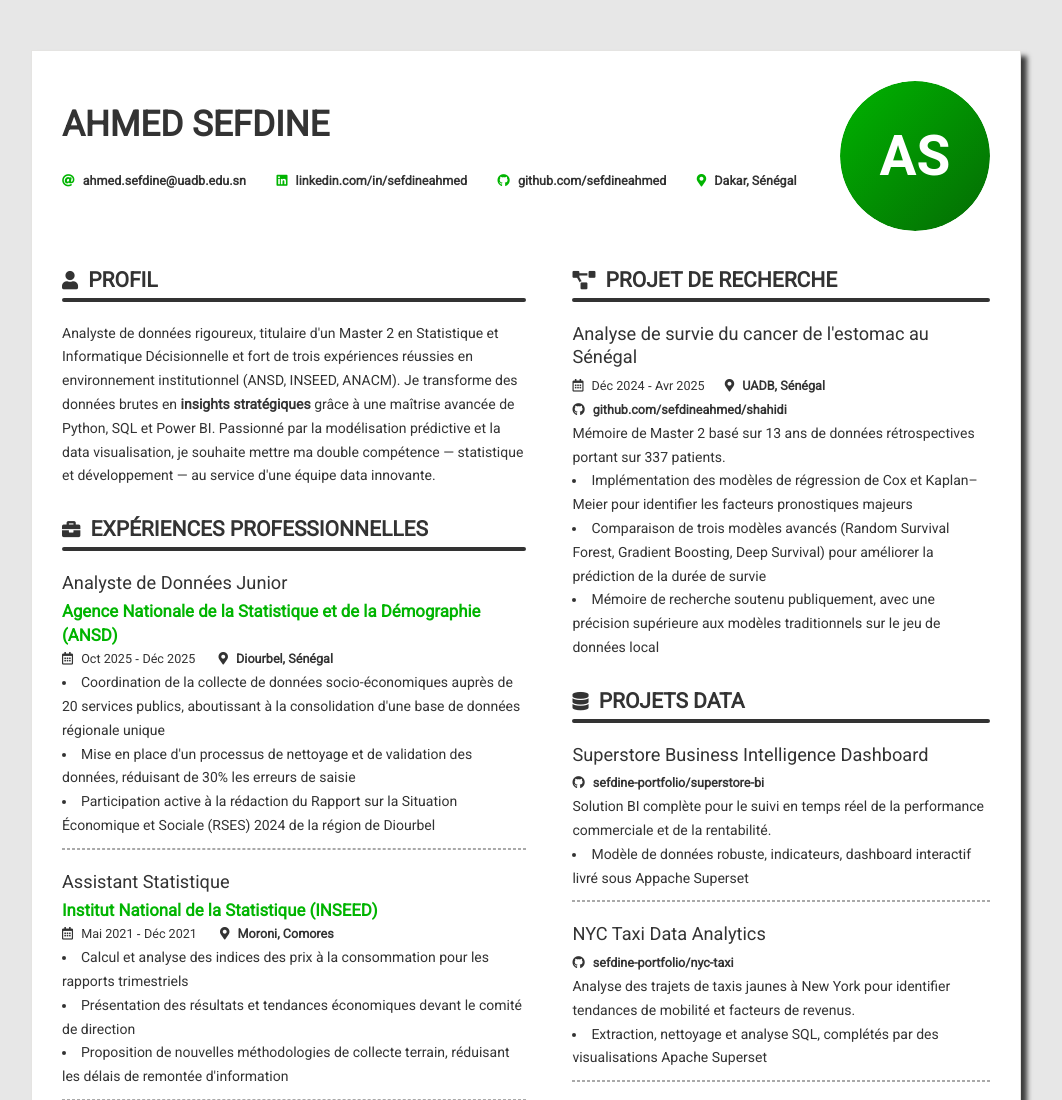
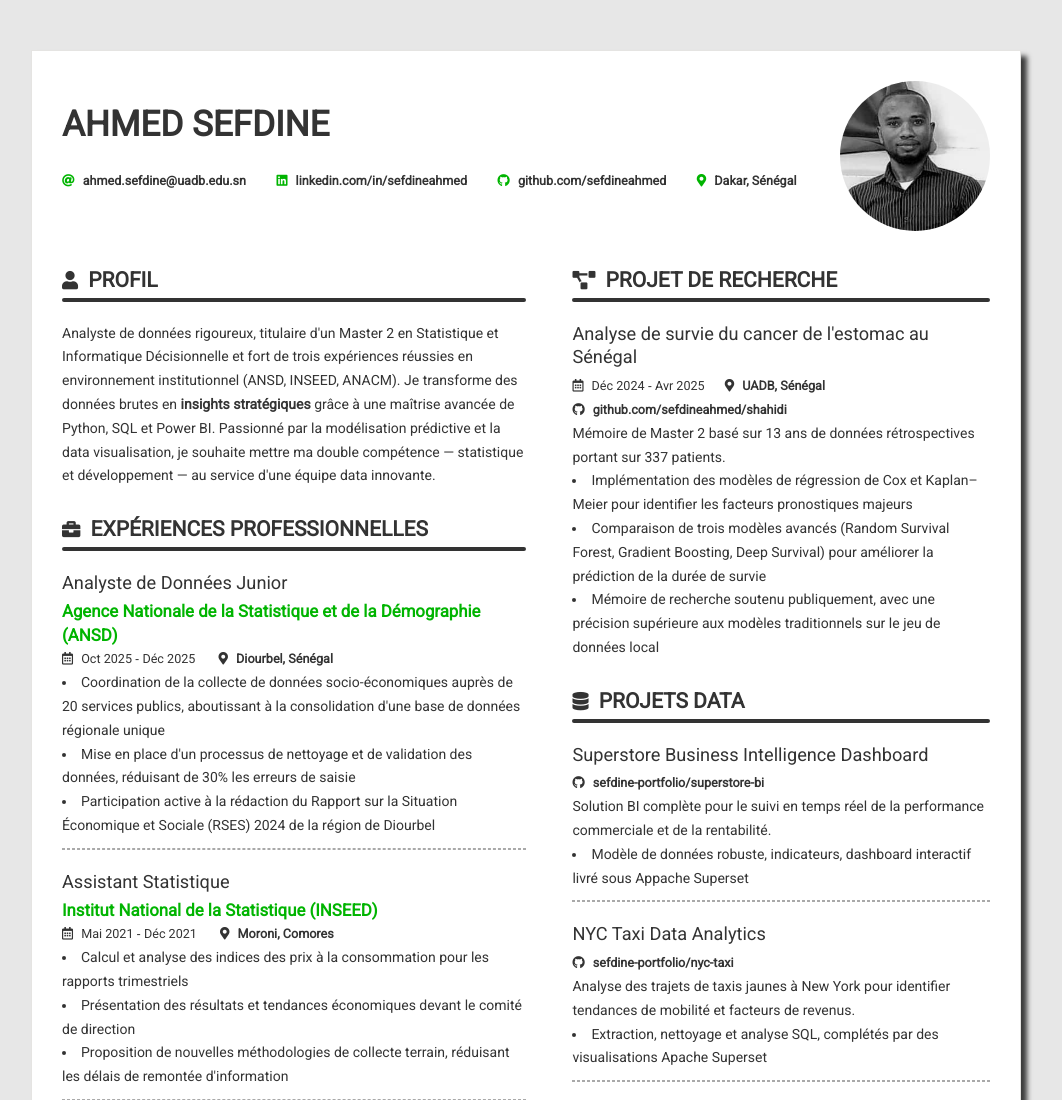
Before and after one commit to sefdineahmed/portfolio, a plain HTML site: page index.html in a window 1280 px wide. Shown: the top 1100 px of the page, without its empty margins (114-1176 px from the left). Drawn offline with Linux system fonts and the light colour scheme.

Commit message:
avatar.jpg

```diff
--- a/index.html
+++ b/index.html
@@ -25,7 +25,7 @@
                 </nav>
             </div>
             <div class="right">
-                <img src="images/avatar.svg" alt="Photo de profil Ahmed Sefdine">
+                <img src="images/avatar.jpg" alt="Photo de profil Ahmed Sefdine">
             </div>
             <div class="clr"></div>
         </header>
```
Also changed, not shown: images/avatar.jpg (added).
